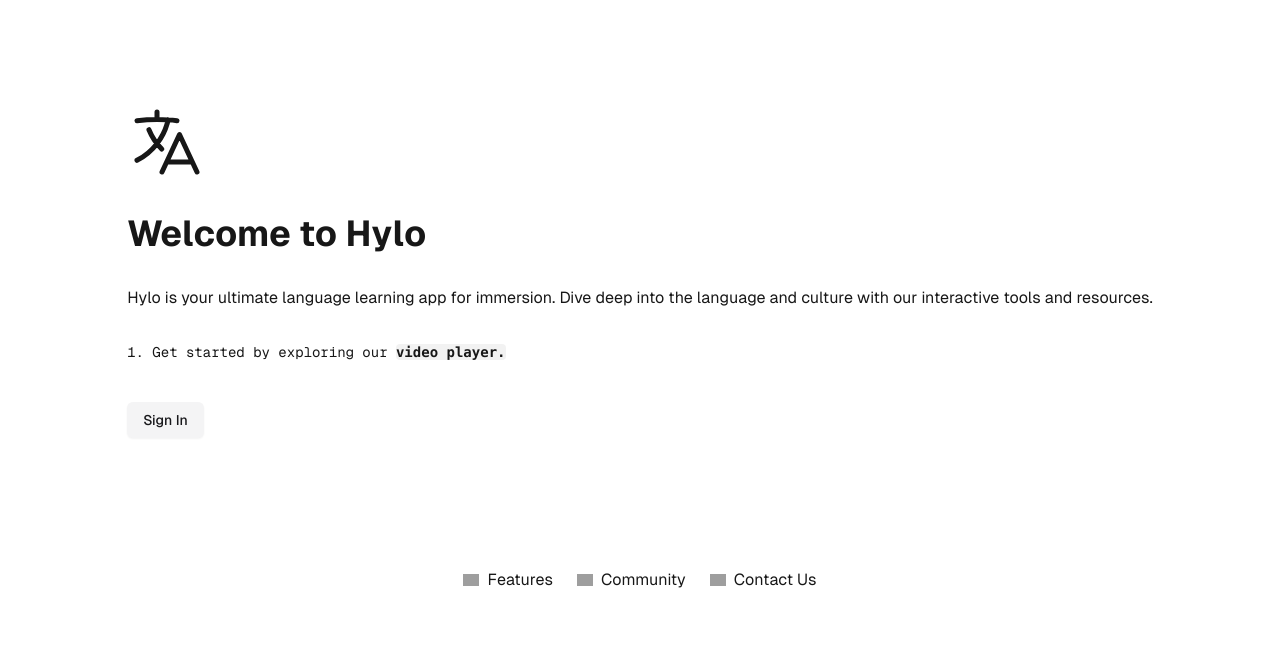
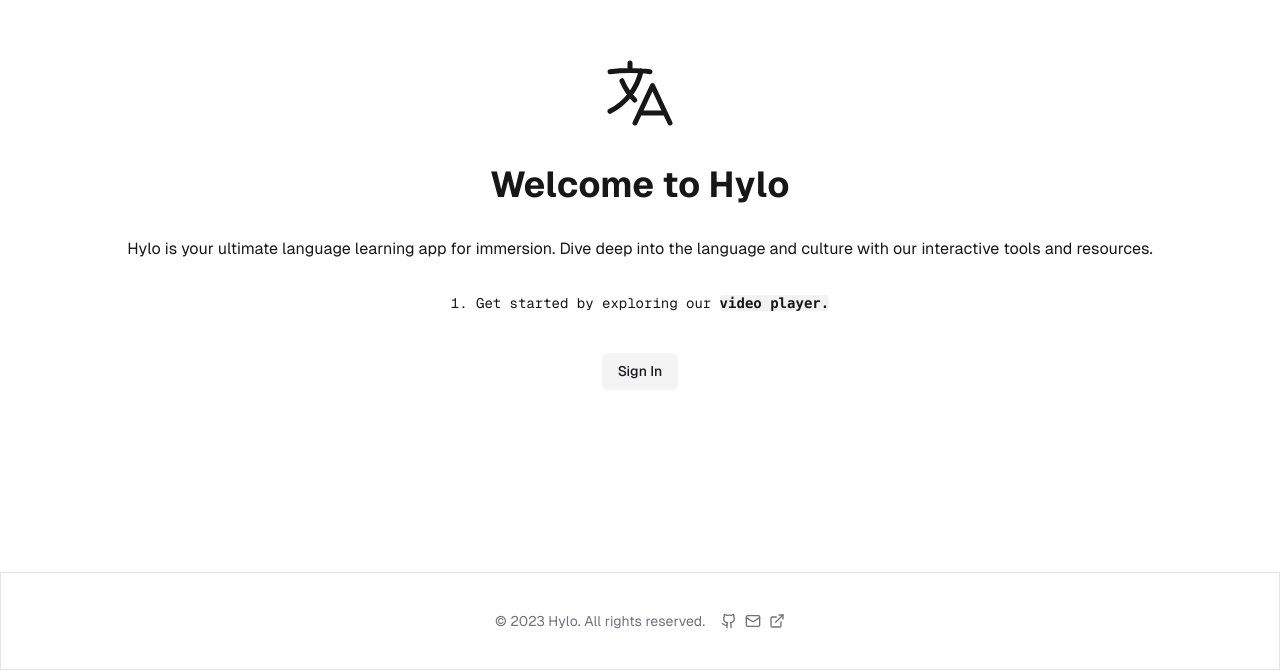
Before and after one commit to rtrinh760/hylo, a Next.js app: page / in a window 1280 px wide. Shown: the part 130-800 px from the top of the page. Built offline with nearby package versions, Linux system fonts and the light colour scheme; no server answers; grey boxes are pictures that could not be loaded.

Commit message:
Improve footer

```diff
--- /dev/null
+++ b/src/components/Footer.tsx
@@ -0,0 +1,47 @@
+import Link from "next/link";
+import { Github, Mail, ExternalLink } from "lucide-react";
+
+export function Footer() {
+  const currentYear = new Date().getFullYear();
+
+  return (
+    <footer className="border bg-background/95 backdrop-blur supports-[backdrop-filter]:bg-background/60">
+      <div className="flex flex-col items-center justify-center py-10 md:gap-2 md:h-24 md:flex-row md:py-0">
+        <div className="flex flex-col items-center gap-4 px-8 md:flex-row md:gap-2 md:px-0">
+          <p className="text-center text-sm leading-loose text-muted-foreground md:text-left">
+            © {currentYear} Hylo. All rights reserved.
+          </p>
+          <div className="flex items-center gap-2 text-sm text-muted-foreground">
+          </div>
+        </div>
+        <div className="flex items-center gap-2">
+          <Link
+            href="https://github.com/rtrinh760/hylo"
+            target="_blank"
+            rel="noopener noreferrer"
+            className="text-muted-foreground hover:text-foreground transition-colors"
+            aria-label="GitHub"
+          >
+            <Github className="h-4 w-4" />
+          </Link>
+          <Link
+            href="mailto:rtrinh760@gmail.com"
+            className="text-muted-foreground hover:text-foreground transition-colors"
+            aria-label="Email"
+          >
+            <Mail className="h-4 w-4" />
+          </Link>
+          <Link
+            href="https://rtrinh760.github.io/"
+            target="_blank"
+            rel="noopener noreferrer"
+            className="text-muted-foreground hover:text-foreground transition-colors"
+            aria-label="Portfolio"
+          >
+            <ExternalLink className="h-4 w-4" />
+          </Link>
+        </div>
+      </div>
+    </footer>
+  );
+}
--- a/src/pages/home.tsx
+++ b/src/pages/home.tsx
@@ -25,6 +25,7 @@ import { useEffect, useRef, useState } from "react";
 import ReactPlayer from "react-player";
 import { Subtitle, SubtitleOutput } from "youtube-captions-scraper";
 import { NavigationMenu } from "@/components/ui/navigation-menu";
+import { Footer } from "@/components/Footer";
 
 const geistSans = localFont({
   src: "./fonts/GeistVF.woff",
@@ -113,10 +114,8 @@ export default function Home() {
   };
 
   return (
-    <div className="overflow-auto overscroll-y-none">
-      <main
-        className={`${geistSans.variable} ${geistMono.variable} font-[family-name:var(--font-geist-sans)] space-y-4 flex flex-col justify-center items-center`}
-      >
+    <div className={`${geistSans.variable} ${geistMono.variable} flex flex-col min-h-screen font-[family-name:var(--font-geist-sans)]`}>
+      <main className="flex-1 flex flex-col items-center p-8">
         <NavigationMenu className="flex max-w-full w-full mt-6 mb-10 px-10 justify-between">
           <div className="flex flex-row items-center space-x-1">
             <h1 className="text-3xl">Hylo</h1>
@@ -205,6 +204,7 @@ export default function Home() {
           </form>
         </Form>
       </main>
+      <Footer />
       <Toaster />
     </div>
   );
--- a/src/pages/index.tsx
+++ b/src/pages/index.tsx
@@ -1,8 +1,8 @@
-import Image from "next/image";
 import localFont from "next/font/local";
 import Link from "next/link";
 import { Button } from "@/components/ui/button";
 import { useSession, signOut } from "next-auth/react";
+import { Footer } from "@/components/Footer";
 
 const geistSans = localFont({
   src: "./fonts/GeistVF.woff",
@@ -20,9 +20,9 @@ export default function LandingPage() {
 
   return (
     <div
-      className={`${geistSans.variable} ${geistMono.variable} grid grid-rows-[20px_1fr_20px] items-center justify-items-center min-h-screen p-8 pb-20 gap-16 sm:p-20 font-[family-name:var(--font-geist-sans)]`}
+      className={`${geistSans.variable} ${geistMono.variable} flex flex-col min-h-screen font-[family-name:var(--font-geist-sans)]`}
     >
-      <main className="flex flex-col gap-8 row-start-2 items-center sm:items-start">
+      <main className="flex-1 flex flex-col gap-8 items-center justify-center p-8 sm:p-20">
         <svg
           data-slot="icon"
           fill="none"
@@ -70,47 +70,7 @@ export default function LandingPage() {
           </Button>
         )}
       </main>
-      <footer className="row-start-3 flex gap-6 flex-wrap items-center justify-center">
-        <a
-          className="flex items-center gap-2 hover:underline hover:underline-offset-4"
-          href="/features"
-        >
-          <Image
-            aria-hidden
-            src="https://nextjs.org/icons/file.svg"
-            alt="Features icon"
-            width={16}
-            height={16}
-          />
-          Features
-        </a>
-        <a
-          className="flex items-center gap-2 hover:underline hover:underline-offset-4"
-          href="/community"
-        >
-          <Image
-            aria-hidden
-            src="https://nextjs.org/icons/window.svg"
-            alt="Community icon"
-            width={16}
-            height={16}
-          />
-          Community
-        </a>
-        <a
-          className="flex items-center gap-2 hover:underline hover:underline-offset-4"
-          href="/contact"
-        >
-          <Image
-            aria-hidden
-            src="https://nextjs.org/icons/globe.svg"
-            alt="Contact icon"
-            width={16}
-            height={16}
-          />
-          Contact Us
-        </a>
-      </footer>
+      <Footer />
     </div>
   );
 }
--- a/src/pages/sign-in.tsx
+++ b/src/pages/sign-in.tsx
@@ -1,5 +1,6 @@
 import { Button } from "@/components/ui/button";
 import localFont from "next/font/local";
+import { Footer } from "@/components/Footer";
 import { ClientSafeProvider, getProviders, LiteralUnion, signIn } from "next-auth/react";
 import { useEffect, useState } from "react";
 import { BuiltInProviderType } from "next-auth/providers/index";
@@ -35,9 +36,8 @@ export default function SignIn() {
   // };
 
   return (
-    <main
-      className={`${geistSans.variable} ${geistMono.variable} flex flex-col items-center min-h-screen justify-center font-[family-name:var(--font-geist-sans)]`}
-    >
+    <div className={`${geistSans.variable} ${geistMono.variable} flex flex-col min-h-screen font-[family-name:var(--font-geist-sans)]`}>
+      <main className="flex-1 flex flex-col items-center justify-center">
         <div className="flex flex-col w-1/5 space-y-6">
           <svg
             data-slot="icon"
@@ -73,5 +73,7 @@ export default function SignIn() {
           </div>
         </div>
       </main>
+      <Footer />
+    </div>
   );
 }
```
Also changed, not shown: 2 other files (tests, documents, lock files or other folders). Lines whose indentation alone changed are shown as unchanged.
